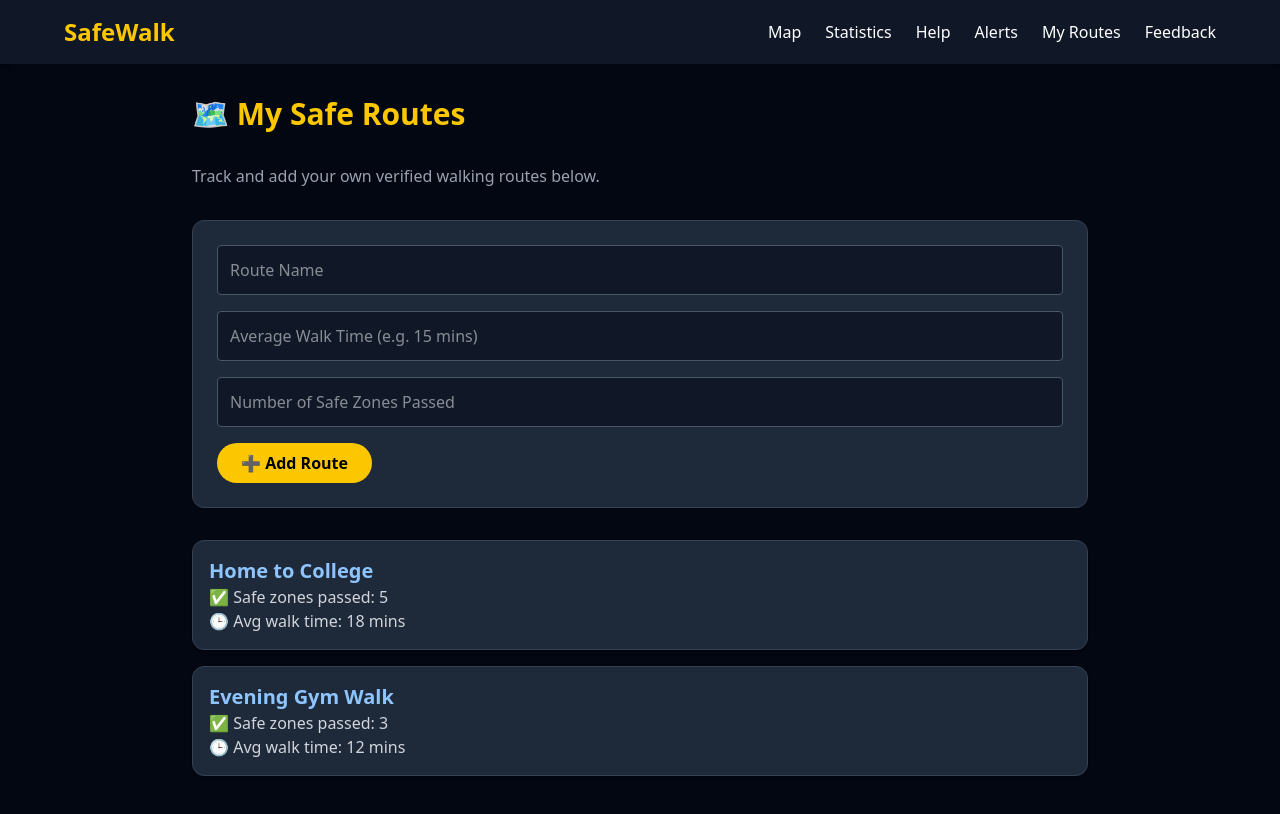
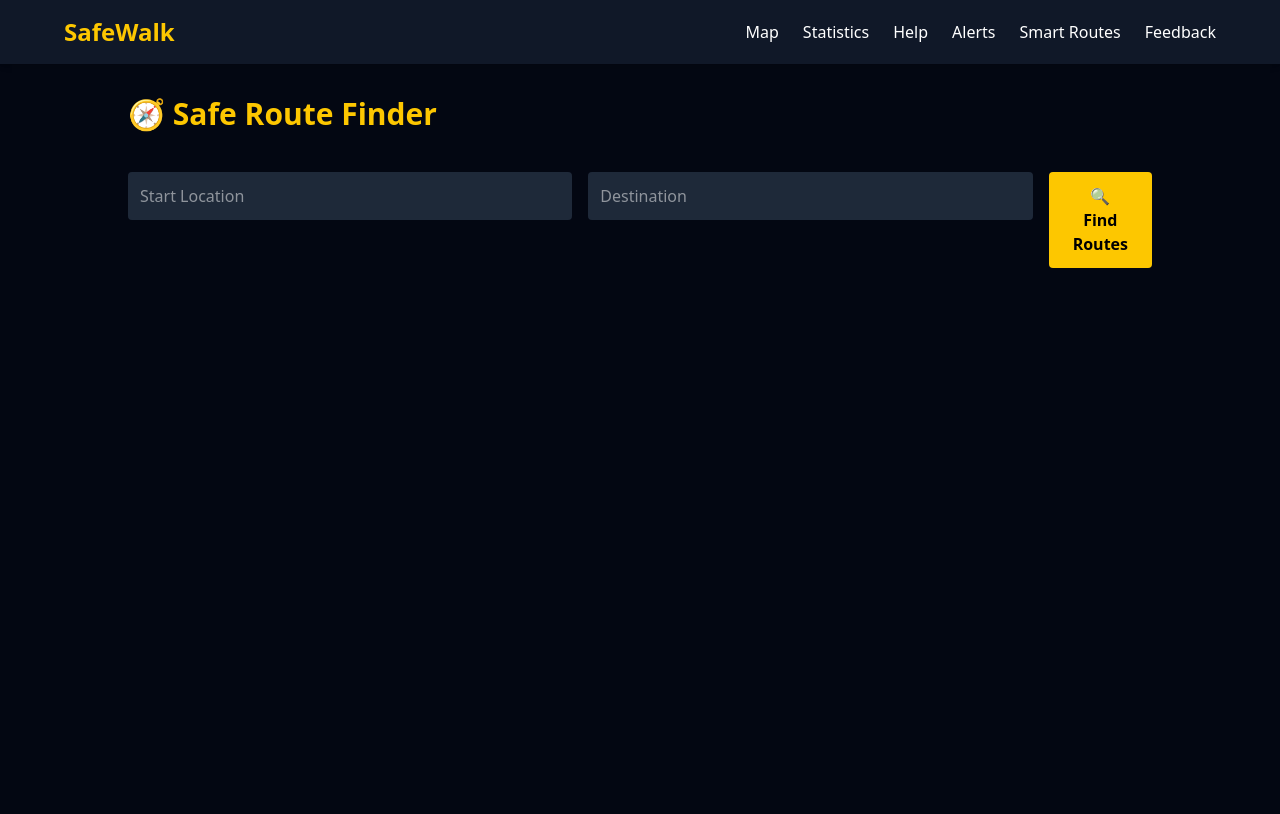
Before and after one commit to Dextron04/SafeWalk, a React (Vite) app in the folder safewalk/: page /routes in a window 1280 px wide. Shown: the top 814 px of the page. Built offline with nearby package versions, Linux system fonts and the light colour scheme.

Commit message:
Route Work in progress

```diff
--- a/safewalk/src/App.jsx
+++ b/safewalk/src/App.jsx
@@ -6,7 +6,7 @@ import MapView from './components/mapview';
 import Statics from './pages/statics';
 import HelpCenter from './pages/HelpCenter';
 import AlertFeed from './pages/AlertFeed';
-import MySR from './pages/MySafeRoutes';
+import SafeRouteFinder from './pages/MySafeRoutes';
 import Feedback from './components/Feedback';
 
 export default function App() {
@@ -19,7 +19,7 @@ export default function App() {
         <Route path="/statistics" element={<Statics />} />
         <Route path="/help" element={<HelpCenter />} />
         <Route path="/alerts" element={<AlertFeed />} />
-        <Route path="/routes" element={<MySR />} />
+        <Route path="/routes" element={<SafeRouteFinder />} />
         <Route path="/feedback" element={<Feedback />} />
       </Routes>
     </>
--- a/safewalk/src/components/Navbar.jsx
+++ b/safewalk/src/components/Navbar.jsx
@@ -20,7 +20,8 @@ export default function Navbar() {
           <Link to="/statistics" className="block mt-2 md:mt-0 hover:text-yellow-300">Statistics</Link>
           <Link to="/help" className="hover:text-yellow-300">Help</Link>
           <Link to="/alerts" className="hover:text-yellow-300">Alerts</Link>
-          <Link to="/routes" className="hover:text-yellow-300">My Routes</Link>
+          <Link to="/smart-routes" className="block mt-2 md:mt-0 hover:text-yellow-300">
+                            Smart Routes</Link>
           <Link to="/feedback" className="hover:text-yellow-300">Feedback</Link>
 
         </div>
--- a/safewalk/src/pages/MySafeRoutes.jsx
+++ b/safewalk/src/pages/MySafeRoutes.jsx
@@ -1,72 +1,207 @@
-import React, { useState } from 'react';
 
-export default function MySR() {
-  const [routes, setRoutes] = useState([
-    { name: 'Home to College', time: '18 mins', zones: 5 },
-    { name: 'Evening Gym Walk', time: '12 mins', zones: 3 },
-  ]);
+import React, { useState, useEffect } from 'react';
+import { MapContainer, TileLayer, Polyline, Marker, Popup } from 'react-leaflet';
+import 'leaflet/dist/leaflet.css';
 
-  const [form, setForm] = useState({ name: '', time: '', zones: '' });
+export default function SafeRouteFinder() {
+  const [start, setStart] = useState('');
+  const [end, setEnd] = useState('');
+  const [startSuggestions, setStartSuggestions] = useState([]);
+  const [endSuggestions, setEndSuggestions] = useState([]);
+  const [selectedStart, setSelectedStart] = useState(null);
+  const [selectedEnd, setSelectedEnd] = useState(null);
+  const [showRoutes, setShowRoutes] = useState(false);
 
-  const handleSubmit = (e) => {
+  const handleFindRoutes = (e) => {
     e.preventDefault();
-    if (!form.name || !form.time || !form.zones) return;
-
-    setRoutes([{ ...form }, ...routes]);
-    setForm({ name: '', time: '', zones: '' });
+    if (selectedStart && selectedEnd) {
+      setShowRoutes(true);
+    } else {
+      alert('Please select both start and end locations from suggestions');
+    }
   };
 
+  const fetchSuggestions = async (query, setResults) => {
+    if (query.length < 3) return setResults([]);
+    const url = `https://nominatim.openstreetmap.org/search?format=json&q=${query}`;
+    const res = await fetch(url);
+    const data = await res.json();
+    setResults(data.slice(0, 5));
+  };
+
+  useEffect(() => {
+    fetchSuggestions(start, setStartSuggestions);
+  }, [start]);
+
+  useEffect(() => {
+    fetchSuggestions(end, setEndSuggestions);
+  }, [end]);
+
+  const routeSuggestions = [
+    {
+      id: 1,
+      name: "Route A",
+      steps: [
+        "Start at selected location",
+        "Take left towards Pine Street",
+        "Wait at Bus Stop (2 miles ahead)",
+        "Turn right at Central Plaza",
+        "Reach destination"
+      ],
+      duration: "16 mins",
+      zones: 4,
+      color: "green",
+      path: [selectedStart?.latlng, [37.7790, -122.4180], [37.7805, -122.4160], selectedEnd?.latlng],
+    },
+    {
+      id: 2,
+      name: "Route B",
+      steps: [
+        "Go straight through Elm Street",
+        "Turn left at Public Library",
+        "Reach destination"
+      ],
+      duration: "14 mins",
+      zones: 3,
+      color: "blue",
+      path: [selectedStart?.latlng, [37.7755, -122.4170], selectedEnd?.latlng],
+    },
+    {
+      id: 3,
+      name: "Route C",
+      steps: [
+        "Take alley behind Annex",
+        "Merge with Sunset Road",
+        "Reach destination"
+      ],
+      duration: "10 mins",
+      zones: 2,
+      color: "orange",
+      path: [selectedStart?.latlng, [37.7730, -122.4170], selectedEnd?.latlng],
+    },
+    {
+      id: 4,
+      name: "Route D",
+      steps: [
+        "Go straight down Market Lane",
+        "Reach destination"
+      ],
+      duration: "8 mins",
+      zones: 1,
+      color: "red",
+      path: [selectedStart?.latlng, selectedEnd?.latlng],
+    },
+  ];
+
   return (
-    <div className="bg-gray-950 text-white min-h-screen p-8">
-      <div className="max-w-4xl mx-auto space-y-8">
-        <h1 className="text-3xl font-bold text-yellow-400">🗺️ My Safe Routes</h1>
-        <p className="text-gray-400">Track and add your own verified walking routes below.</p>
-
-        <form onSubmit={handleSubmit} className="space-y-4 bg-gray-800 p-6 rounded-xl border border-gray-700">
+    <div className="bg-gray-950 text-white min-h-screen p-8 font-sans">
+      <div className="max-w-5xl mx-auto space-y-10">
+        <h1 className="text-3xl font-bold text-yellow-400">🧭 Safe Route Finder</h1>
+        <form onSubmit={handleFindRoutes} className="space-y-6 md:flex md:space-x-4">
+          <div className="relative w-full">
             <input
               type="text"
-            placeholder="Route Name"
-            value={form.name}
-            onChange={(e) => setForm({ ...form, name: e.target.value })}
-            className="w-full p-3 rounded bg-gray-900 border border-gray-600 text-white"
+              placeholder="Start Location"
+              value={start}
+              onChange={(e) => {
+                setStart(e.target.value);
+                setSelectedStart(null);
+              }}
+              className="p-3 rounded bg-gray-800 text-white w-full"
               required
             />
+            {startSuggestions.length > 0 && (
+              <ul className="absolute z-10 bg-gray-700 w-full rounded mt-1 shadow">
+                {startSuggestions.map((sug, idx) => (
+                  <li
+                    key={idx}
+                    className="p-2 hover:bg-gray-600 cursor-pointer text-sm"
+                    onClick={() => {
+                      setStart(sug.display_name);
+                      setSelectedStart({ latlng: [parseFloat(sug.lat), parseFloat(sug.lon)] });
+                      setStartSuggestions([]);
+                    }}
+                  >
+                    {sug.display_name}
+                  </li>
+                ))}
+              </ul>
+            )}
+          </div>
+
+          <div className="relative w-full">
             <input
               type="text"
-            placeholder="Average Walk Time (e.g. 15 mins)"
-            value={form.time}
-            onChange={(e) => setForm({ ...form, time: e.target.value })}
-            className="w-full p-3 rounded bg-gray-900 border border-gray-600 text-white"
+              placeholder="Destination"
+              value={end}
+              onChange={(e) => {
+                setEnd(e.target.value);
+                setSelectedEnd(null);
+              }}
+              className="p-3 rounded bg-gray-800 text-white w-full"
               required
             />
-          <input
-            type="number"
-            placeholder="Number of Safe Zones Passed"
-            value={form.zones}
-            onChange={(e) => setForm({ ...form, zones: e.target.value })}
-            className="w-full p-3 rounded bg-gray-900 border border-gray-600 text-white"
-            required
-          />
-          <button
-            type="submit"
-            className="bg-yellow-400 hover:bg-yellow-500 text-black font-bold py-2 px-6 rounded-full"
+            {endSuggestions.length > 0 && (
+              <ul className="absolute z-10 bg-gray-700 w-full rounded mt-1 shadow">
+                {endSuggestions.map((sug, idx) => (
+                  <li
+                    key={idx}
+                    className="p-2 hover:bg-gray-600 cursor-pointer text-sm"
+                    onClick={() => {
+                      setEnd(sug.display_name);
+                      setSelectedEnd({ latlng: [parseFloat(sug.lat), parseFloat(sug.lon)] });
+                      setEndSuggestions([]);
+                    }}
                   >
-            ➕ Add Route
+                    {sug.display_name}
+                  </li>
+                ))}
+              </ul>
+            )}
+          </div>
+
+          <button type="submit" className="bg-yellow-400 hover:bg-yellow-500 text-black font-bold px-6 py-3 rounded">
+            🔍 Find Routes
           </button>
         </form>
 
-        <div className="space-y-4">
-          {routes.map((route, index) => (
-            <div
-              key={index}
-              className="bg-gray-800 p-4 rounded-xl shadow border border-gray-700"
-            >
-              <h2 className="text-xl font-semibold text-blue-300">{route.name}</h2>
-              <p className="text-gray-300">✅ Safe zones passed: {route.zones}</p>
-              <p className="text-gray-300">🕒 Avg walk time: {route.time}</p>
+        {showRoutes && selectedStart && selectedEnd && (
+          <>
+            <div className="space-y-6">
+              {routeSuggestions.map((route, index) => (
+                <div key={route.id} className="bg-gray-800 p-4 rounded-xl border border-gray-700">
+                  <h2 className="text-xl font-bold text-green-300">{index + 1}. {route.name}</h2>
+                  <p className="text-gray-300">🕒 {route.duration} | ✅ Zones: {route.zones}</p>
+                  <ul className="list-disc ml-6 text-sm mt-2 text-gray-200">
+                    {route.steps.map((step, i) => <li key={i}>{step}</li>)}
+                  </ul>
                 </div>
               ))}
             </div>
+
+            <div className="h-[400px] rounded-xl overflow-hidden mt-10">
+              <MapContainer center={selectedStart.latlng} zoom={14} className="h-full w-full z-0">
+                <TileLayer
+                  attribution='&copy; OpenStreetMap contributors'
+                  url="https://{s}.tile.openstreetmap.org/{z}/{x}/{y}.png"
+                />
+                {routeSuggestions.map((route, idx) => (
+                  <Polyline
+                    key={idx}
+                    positions={route.path}
+                    pathOptions={{ color: route.color, weight: 4 }}
+                  />
+                ))}
+                <Marker position={selectedStart.latlng}>
+                  <Popup>Start: {start}</Popup>
+                </Marker>
+                <Marker position={selectedEnd.latlng}>
+                  <Popup>End: {end}</Popup>
+                </Marker>
+              </MapContainer>
+            </div>
+          </>
+        )}
       </div>
     </div>
   );
```
Also changed, not shown: safewalk/src/pages/AlertFeed.jsx (+44 -16 lines). Lines whose indentation alone changed are shown as unchanged.
